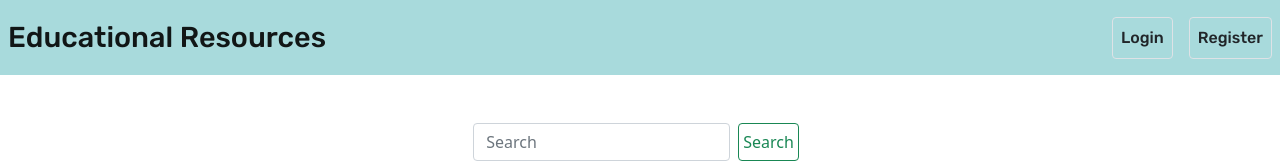
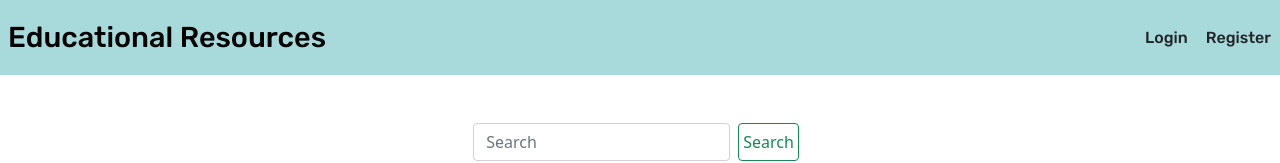
Before and after one commit to cldevlin/educational-resources-webapp, a React (Create React App) app in the folder app/: page / in a window 1280 px wide. Shown: the top 163 px of the page. Built offline with nearby package versions, Linux system fonts and the light colour scheme; no server answers.

Commit message:
more navbar styling

```diff
--- a/app/src/App.css
+++ b/app/src/App.css
@@ -2,8 +2,47 @@
 @import url('https://fonts.googleapis.com/css2?family=Lato&family=Rubik:wght@500&display=swap');
 
 
-.App {
-  /* text-align: center; */
+.navbar {
+  background-color: #a8dadc;
+  font-family: rubik;
+  font-size: 1.5em;
+  /* color: #e63946; */
+}
+
+#logo {
+  font-size: 1.2em;
+  /* color: #e63946; */
+  color: black;
+}
+
+.navbar-brand:hover {
+  text-shadow: 0 0 1px #000000;
+}
+
+.right-side-buttons {
+  /* color: #e63946; */
+}
+
+.register-button:hover {
+  text-shadow: 0 0 1px #000000;
+}
+.login-button:hover {
+  text-shadow: 0 0 1px #000000;
+}
+
+.resource-list-item {
+  height: 300px;
+  font-family: Lato;
+  text-align: left;
+}
+
+.list-item-title {
+  text-decoration: none;
+  /* color: #a8dadc; */
+}
+
+/* .App {
+  text-align: center;
 }
 
 .App-logo {
@@ -39,4 +78,4 @@
   to {
     transform: rotate(360deg);
   }
-}
+} */
--- a/app/src/components/Login.jsx
+++ b/app/src/components/Login.jsx
@@ -1,7 +1,7 @@
 
 export default function Login(props) {
   return (
-    <a className="btn border p-2 mx-2 bd-highlight" href="/login">
+    <a className="login-button btn px-1 mx-1" href="/login">
       Login
     </a>
   )
--- a/app/src/components/NavBar.jsx
+++ b/app/src/components/NavBar.jsx
@@ -3,9 +3,9 @@ import Register from './Register.jsx'
 
 export default function Navbar(props) {
   return (
-    <nav className="navbar navbar-expand-lg navbar-light d-flex justify-content-between" style={{ backgroundColor: '#a8dadc', fontFamily: 'rubik', fontSize: '1.5em' }}>
-      <a className="navbar-brand p-1 m-1" href="/" style={{ fontFamily: 'rubik', fontSize: '1.2em' }}>Educational Resources</a>
-      <div>
+    <nav className="navbar navbar-expand-lg d-flex justify-content-between" >
+      <a className="navbar-brand p-1 m-1" href="/" id='logo'>Educational Resources</a>
+      <div className="right-side-buttons">
         <Login />
         <Register />
       </div>
--- a/app/src/components/Register.jsx
+++ b/app/src/components/Register.jsx
@@ -1,6 +1,6 @@
 export default function Register(props) {
   return (
-    <a className="btn border p-2 mx-2 bd-highlight" href="/register">
+    <a className="register-button btn px-1 mx-1" href="/register">
       Register
     </a>
   )
--- a/app/src/components/ResourceListItem.jsx
+++ b/app/src/components/ResourceListItem.jsx
@@ -2,11 +2,11 @@ export default function ResourceListItem(props) {
   const { image, name, description, slug } = props;
 
   return (
-    <div className="d-flex m-1 p-1" style={{ height: '300px', fontFamily: 'Lato', textAlign: 'left' }}>
+    <div className="resource-list-item d-flex m-1 p-1">
       <img className='img-thumbnail p-0' src={image} width='300px' />
       <div className="pl-2" style={{ paddingLeft: '1.5em' }}>
         <a href={`/resources/${slug}`}>
-          <h3>{name}</h3>
+          <h3 className="list-item-title">{name}</h3>
         </a>
         <p className='py-2'>{description}</p>
       </div>
```
